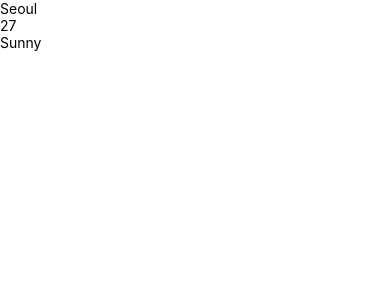
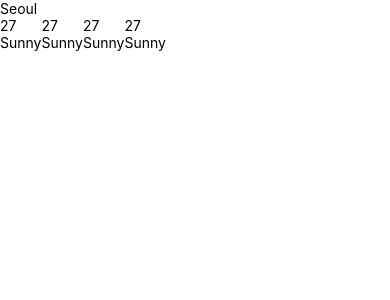
Before and after one commit to choi138/nomad-react-native, a React Native app: screen / in a window 390 px wide. Shown: the top 300 px of the page. Built offline with nearby package versions, Linux system fonts and the light colour scheme.

Commit message:
feat: add pagingEnabled & horizontal & others

```diff
--- a/src/App.tsx
+++ b/src/App.tsx
@@ -1,5 +1,9 @@
 import { StatusBar } from "expo-status-bar";
+import { Dimensions } from "react-native";
 import * as S from "./styled";
+
+const { width: SCREEN_WIDTH } = Dimensions.get("window");
+
 
 export default function App() {
   return (
@@ -7,8 +11,20 @@ export default function App() {
       <S.CityWrap >
         <S.CityName >Seoul</S.CityName>
       </S.CityWrap>
-      <S.WeatherWrap >
-        <S.WeatherInfo>
+      <S.WeatherWrap pagingEnabled horizontal showsHorizontalScrollIndicator={false}>
+        <S.WeatherInfo screen_width={SCREEN_WIDTH}>
+          <S.Temp>27</S.Temp>
+          <S.Description>Sunny</S.Description>
+        </S.WeatherInfo>
+        <S.WeatherInfo screen_width={SCREEN_WIDTH}>
+          <S.Temp>27</S.Temp>
+          <S.Description>Sunny</S.Description>
+        </S.WeatherInfo>
+        <S.WeatherInfo screen_width={SCREEN_WIDTH}>
+          <S.Temp>27</S.Temp>
+          <S.Description>Sunny</S.Description>
+        </S.WeatherInfo>
+        <S.WeatherInfo screen_width={SCREEN_WIDTH}>
           <S.Temp>27</S.Temp>
           <S.Description>Sunny</S.Description>
         </S.WeatherInfo>
@@ -22,3 +38,7 @@ export default function App() {
 // 모든 text는 Text 컴포넌트 안에 있어야 함.
 // flex를 통해서 화면을 나눌 수 있음. flex: 1은 화면을 1:1:1로 나눔.
 // flex인 부모가 중요함
+// pagingEnabled는 스크롤을 하다가 멈추게 함.
+// showsHorizontalScrollIndicator는 스크롤바를 없애줌.
+// screen_width는 스크린의 너비를 가져옴.
+// horizontal은 가로로 스크롤을 함.
--- a/src/styled.ts
+++ b/src/styled.ts
@@ -1,4 +1,4 @@
-import { Text, View } from "react-native";
+import { ScrollView, Text, View } from "react-native";
 import styled from 'styled-components';
 
 export const Container = styled(View)`
@@ -18,12 +18,16 @@ export const CityName = styled(Text)`
     color: #fafafa;
 `;
 
-export const WeatherWrap = styled(View)`
-    flex: 3;
+export const WeatherWrap = styled(ScrollView).attrs({
+    contentContainerStyle: {
+    }
+})`
+    /* flex: 3; */
 `;
 
-export const WeatherInfo = styled(View)`
-    flex: 1;
+export const WeatherInfo = styled(View) < { screen_width: number }> `
+    /* flex: 1; */
+    width: ${props => props.screen_width};
     align-items: center;
 `;
 
```
